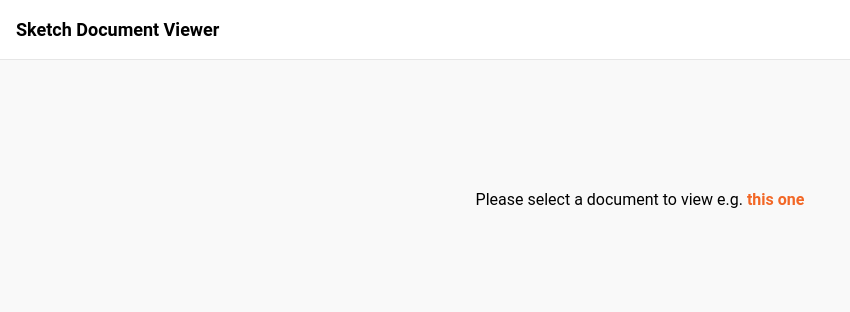
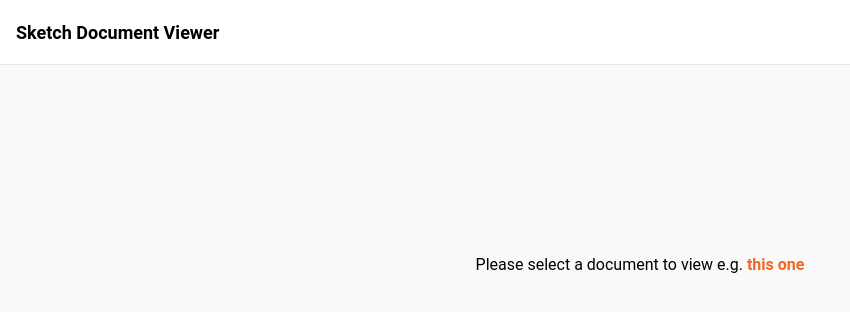
Before and after one commit to GiuliaTeggi/sketch-test, a React (Create React App) app: page / in a window 1280 px wide. Shown: the top 312 px of the page, without its empty margins (0-850 px from the left). Built offline with nearby package versions, Linux system fonts and the light colour scheme.

Commit message:
Add artboard detail view and refactor page layouts

```diff
--- a/src/components/atoms/Heading/index.js
+++ b/src/components/atoms/Heading/index.js
@@ -1,22 +1,16 @@
 import styled from "styled-components";
 
 const StyledHeading = styled.h1`
-  color: var(--color-${(props) => props.color ?? "black"});
-  margin: ${(props) => props.margin ?? 0};
-  padding: 16px;
-  font-size: ${(props) => props.fontSize ?? "18px"};
-
-  & > div {
-    margin: 0 auto;
-    max-width: var(--max-width-content);
-  }
+  color: var(--color-black);
+  margin: ${(props) => props.margin || 0};
+  font-size: 18px;
 `;
 
-function Heading({ level, children }) {
+function Heading({ level, children, margin }) {
   const Tag = level ? `h${level}` : "h1";
   return (
-    <StyledHeading as={Tag}>
-      <div>{children}</div>
+    <StyledHeading as={Tag} margin={margin}>
+      {children}
     </StyledHeading>
   );
 }
--- /dev/null
+++ b/src/components/atoms/Logo/index.js
@@ -0,0 +1,16 @@
+import { ReactComponent as SketchLogo } from "../../../assets/sketch-logo.svg";
+import styled from "styled-components";
+
+const StyledLogo = styled.div`
+  margin: ${(props) => props.margin || 0};
+`;
+
+function Logo({ margin }) {
+  return (
+    <StyledLogo margin={margin}>
+      <SketchLogo />
+    </StyledLogo>
+  );
+}
+
+export default Logo;
--- a/src/components/atoms/PageContentWrapper/index.js
+++ b/src/components/atoms/PageContentWrapper/index.js
@@ -6,6 +6,7 @@ const Wrapper = styled.div`
   justify-content: center;
   flex-direction: column;
   min-height: 50vh;
+  margin-top: var(--min-header-height);
 `;
 
 function PageContentWrapper({ children }) {
--- /dev/null
+++ b/src/components/molecules/ArtboardDetail/index.js
@@ -0,0 +1,27 @@
+import styled from "styled-components";
+
+const ImageWrapper = styled.div`
+  max-height: calc(100vh - var(--min-header-height));
+  display: flex;
+  padding: 32px;
+`;
+
+const Image = styled.img`
+  object-fit: contain;
+`;
+
+function ArtboardDetail({ artboard }) {
+  const artboardUrl = artboard.files[0].url;
+  return (
+    <ImageWrapper>
+      <Image
+        src={artboardUrl}
+        width="100%"
+        height="auto"
+        alt={artboard.name || "Artboard"}
+      />
+    </ImageWrapper>
+  );
+}
+
+export default ArtboardDetail;
--- a/src/components/molecules/ArtboardsList/index.js
+++ b/src/components/molecules/ArtboardsList/index.js
@@ -4,7 +4,7 @@ import ArtboardPreview from "../ArtboardPreview";
 const List = styled.ul`
   display: flex;
   list-style-type: none;
-  margin: var(--min-header-height) auto 0 auto;
+  margin: 0;
   padding: 0;
   flex-wrap: wrap;
   max-width: var(--max-width-content);
--- a/src/components/molecules/Header/index.js
+++ b/src/components/molecules/Header/index.js
@@ -1,6 +1,7 @@
 import styled from "styled-components";
 
 const StyledHeader = styled.header`
+  display: flex;
   background: var(--color-white);
   position: fixed;
   z-index: 1;
@@ -10,8 +11,21 @@ const StyledHeader = styled.header`
   border-bottom: 1px solid var(--color-border-grey);
 `;
 
+const HeaderContentWrapper = styled.div`
+  margin: 0 auto;
+  max-width: var(--max-width-content);
+  width: 100%;
+  padding: 16px;
+  display: flex;
+  align-items: center;
+`;
+
 function Header({ children }) {
-  return <StyledHeader>{children}</StyledHeader>;
+  return (
+    <StyledHeader>
+      <HeaderContentWrapper>{children}</HeaderContentWrapper>
+    </StyledHeader>
+  );
 }
 
 export default Header;
--- /dev/null
+++ b/src/components/templates/PageLayout/index.js
@@ -0,0 +1,13 @@
+import PageContentWrapper from "../../atoms/PageContentWrapper";
+import Header from "../../molecules/Header";
+
+function PageLayout({ header, content }) {
+  return (
+    <>
+      <Header>{header}</Header>
+      <PageContentWrapper>{content}</PageContentWrapper>
+    </>
+  );
+}
+
+export default PageLayout;
--- a/src/pages/ArtboardPage/index.js
+++ b/src/pages/ArtboardPage/index.js
@@ -1,9 +1,10 @@
 import { useParams } from "react-router-dom";
 import { useQuery } from "@apollo/client";
 import { GET_ARTBOARDS } from "../../graphql/queries";
-import Header from "../../components/molecules/Header";
 import Heading from "../../components/atoms/Heading";
 import ContentFallback from "../../components/molecules/ContentFallback";
+import PageLayout from "../../components/templates/PageLayout";
+import ArtboardDetail from "../../components/molecules/ArtboardDetail";
 
 function ArtboardPage() {
   const { documentId, artboardId } = useParams();
@@ -25,20 +26,18 @@ function ArtboardPage() {
     share: {
       version: {
         document: {
-          name,
           artboards: { entries },
         },
       },
     },
   } = data;
 
+  const currentArtboard = entries[artboardId];
   return (
-    <>
-      <Header>
-        <Heading>{name}</Heading>
-      </Header>
-      <p>Artboard Page</p>
-    </>
+    <PageLayout
+      header={<Heading>{currentArtboard.name || "[Artboard Name]"}</Heading>}
+      content={<ArtboardDetail artboard={currentArtboard} />}
+    />
   );
 }
 
--- a/src/pages/DocumentPage/index.js
+++ b/src/pages/DocumentPage/index.js
@@ -1,10 +1,11 @@
 import { useParams } from "react-router-dom";
 import { useQuery } from "@apollo/client";
 import { GET_ARTBOARDS } from "../../graphql/queries";
-import Header from "../../components/molecules/Header";
 import Heading from "../../components/atoms/Heading";
 import ArtboardsList from "../../components/molecules/ArtboardsList";
 import ContentFallback from "../../components/molecules/ContentFallback";
+import Logo from "../../components/atoms/Logo";
+import PageLayout from "../../components/templates/PageLayout";
 
 function DocumentPage() {
   const { documentId } = useParams();
@@ -35,12 +36,15 @@ function DocumentPage() {
 
   const filteredArtboards = entries.filter((entry) => entry.isArtboard);
   return (
-    <>
-      <Header>
-        <Heading>{name}</Heading>
-      </Header>
-      <ArtboardsList artboards={filteredArtboards} />
-    </>
+    <PageLayout
+      header={
+        <>
+          <Logo margin={"0 32px 0 0"} />
+          <Heading>{name}</Heading>
+        </>
+      }
+      content={<ArtboardsList artboards={filteredArtboards} />}
+    />
   );
 }
 
--- a/src/pages/HomePage/index.js
+++ b/src/pages/HomePage/index.js
@@ -1,7 +1,6 @@
 import styled from "styled-components";
 import Heading from "../../components/atoms/Heading";
-import PageContentWrapper from "../../components/atoms/PageContentWrapper";
-import Header from "../../components/molecules/Header";
+import PageLayout from "../../components/templates/PageLayout";
 
 const Link = styled.a`
   color: var(--color-orange);
@@ -11,19 +10,17 @@ const Link = styled.a`
 
 function HomePage() {
   return (
-    <div>
-      <Header>
-        <Heading>Sketch Document Viewer</Heading>
-      </Header>
-      <PageContentWrapper>
+    <PageLayout
+      header={<Heading>Sketch Document Viewer</Heading>}
+      content={
         <p>
           Please select a document to view e.g.{" "}
           <Link href="http://localhost:3000/document/e981971c-ff57-46dc-a932-a60dc1804992">
             this one
           </Link>
         </p>
-      </PageContentWrapper>
-    </div>
+      }
+    />
   );
 }
 
--- a/src/styles/GlobalStyles.js
+++ b/src/styles/GlobalStyles.js
@@ -16,7 +16,7 @@ const GlobalStyles = createGlobalStyle`
     --color-orange: #f26726;
     --color-border-grey: #e6e6e6;
     --max-width-content: 1300px;
-    --min-header-height: 57px;
+    --min-header-height: 65px;
   }
 
   body {
```
Also changed, not shown: src/assets/sketch-logo.svg (added).
